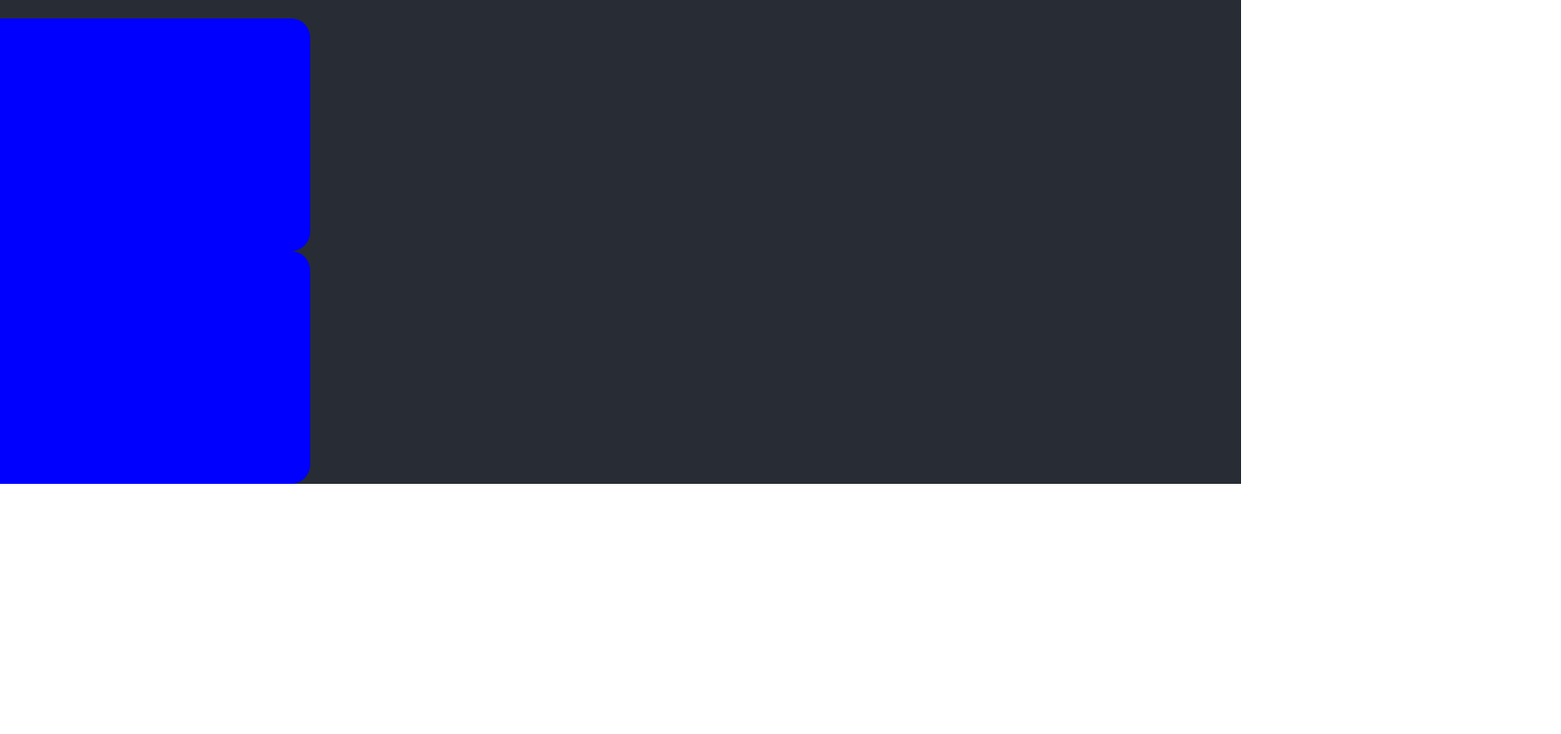
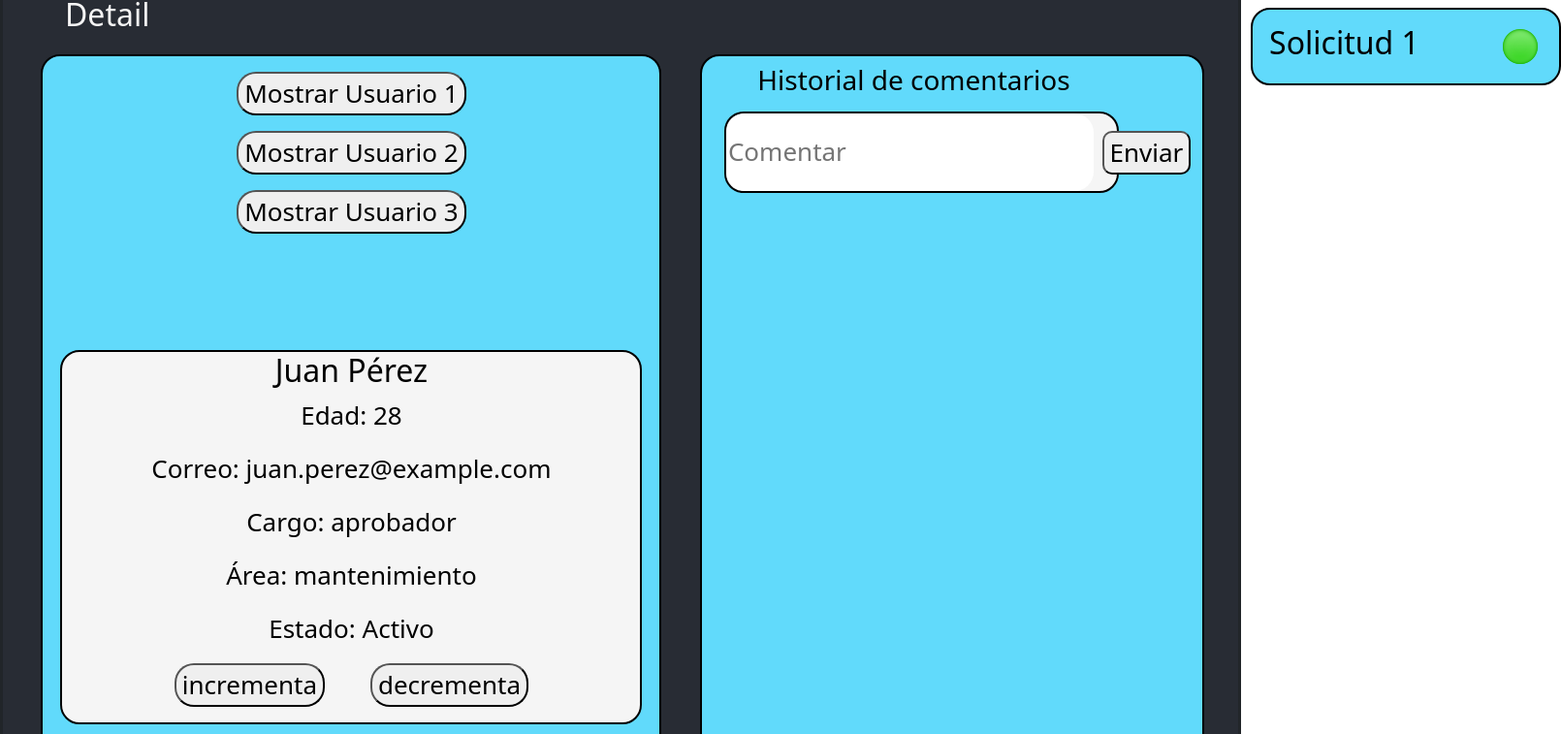
Before and after one commit to JPPUERTAORREGO/aprovals_process, a React (Create React App) app: page / in a window 1280 px wide. Shown: the part 139-896 px from the top of the page at 97% size, 1610 px wide, since content can reach past the window. Before the commit the page ends 800 px from the top, so only its background shows below. Built offline with nearby package versions, Linux system fonts and the light colour scheme.

Commit message:
ultima version funcional  de (Detail_component)

```diff
--- a/src/App.css
+++ b/src/App.css
@@ -4,13 +4,10 @@
 
 .Detail {
   background-color: #282c34;
-  min-height: 30vh;
-  display: flex;
-  flex-direction: column;
-  align-items: center;
-  justify-content: space-around;
-  font-size: calc(10px + 2vmin);
-  color: white;
+  border: solid;
+  border-radius: 20px;
+  min-height: 50vh;
+  min-width: 70vh;
 }
 
 .Header {
--- a/src/App.js
+++ b/src/App.js
@@ -1,5 +1,8 @@
 import 'bootstrap/dist/css/bootstrap.min.css';
 import './App.css';
+import React from 'react';
+import ReactDOM from 'react-dom';
+import ContadorComponent from './components/ContadorComponent';
 
 import { Header_component } from './components/Header_component';
 import { List_component } from './components/List_component';
@@ -17,8 +20,13 @@ function App() {
       <div className="Detail">
         <Detail_component />
       </div>
+      <div>
+        <ContadorComponent/>
+      </div>
     </div>
   );
 }
 
+ReactDOM.render(<App />, document.getElementById('root'));
+
 export default App;
--- /dev/null
+++ b/src/components/ContadorComponent.js
@@ -0,0 +1,37 @@
+import React, { useState } from 'react'
+import Data from './Data.js';
+
+
+const ContadorComponent = () => {
+  const [posicion, setPosicion] = useState(0);
+  const [contador, setContador] = useState(Data.usuarios[0].edad);
+
+  const cambiarPosicion = (nuevaPosicion) => {
+    setPosicion(nuevaPosicion);
+    setContador(Data.usuarios[nuevaPosicion].edad);
+  };
+  const usuario = Data.usuarios[posicion]
+
+
+  return (
+    <div>
+      <button onClick={() => cambiarPosicion(0)}>Mostrar Usuario 1</button>
+      <button onClick={() => cambiarPosicion(1)}>Mostrar Usuario 2</button>
+      <button onClick={() => cambiarPosicion(2)}>Mostrar Usuario 3</button>
+      <p>contador: </p>
+      <button onClick={() => { setContador(contador + 1) }}>incrementa</button>
+      <button onClick={() => { setContador(contador - 1) }}>decrementa</button>
+      <div key={usuario.id} className='usuario-info'>
+        <h2>{usuario.nombre} {usuario.apellido}</h2>
+        <p>Edad: {contador}</p>
+        <p>Correo: {usuario.correo}</p>
+        <p>Cargo: {usuario.cargo}</p>
+        <p>Área: {usuario.área}</p>
+        <p>Estado: {usuario.status ? 'Activo' : 'Inactivo'}</p>
+      </div>
+    </div>
+  )
+}
+
+
+export default ContadorComponent
--- a/public/false_users.json
+++ b/src/components/Data.js
@@ -1,4 +1,4 @@
-{
+const Data = {
     "usuarios": [
       {
         "id": 1,
@@ -6,9 +6,10 @@
         "apellido": "Pérez",
         "edad": 28,
         "correo": "juan.perez@example.com",
-        "cargo":"aprobador",
-        "status":true,
-        "área":"mantenimiento"
+        "cargo": "aprobador",
+        "status": true,
+        "área": "mantenimiento",
+        "comentario": []
       },
       {
         "id": 2,
@@ -16,9 +17,9 @@
         "apellido": "Gómez",
         "edad": 35,
         "correo": "maria.gomez@example.com",
-        "cargo":"solicitante",
-        "status":true,
-        "área":"mantenimiento"
+        "cargo": "solicitante",
+        "status": true,
+        "área": "mantenimiento"
       },
       {
         "id": 3,
@@ -26,9 +27,11 @@
         "apellido": "Rodríguez",
         "edad": 22,
         "correo": "carlos.rodriguez@example.com",
-        "cargo":"solicitante",
-        "status":false,
-        "área":"produccion"
+        "cargo": "solicitante",
+        "status": false,
+        "área": "produccion"
       }
     ]
-  }
+};
+
+export default Data;
--- a/src/components/Detail.css
+++ b/src/components/Detail.css
@@ -1,31 +1,176 @@
-.titulo{
-    margin-right: 185vh;
-}
-
-.principal{
-    background-color: blue;
-    border-radius: 20px;
-    margin-right: 140vh;
-    min-height: 30vh;
-    min-width: 60vh;
+.set{
     display: flex;
     flex-direction: row;
-    align-items: center;
-    justify-content: start;
+    justify-content: space-between;
     font-size: calc(10px + 2vmin);
     color: white;
 }
 
-.historial{
-    background-color: blue;
+.titulo{
+    margin-top: 20px;
+    margin-right: 6vh;
+    margin-left: 8vh;
+    color: whitesmoke;
+}
+
+.principal{
+    background-color: #61dafb;
+    border:solid 2px black;
     border-radius: 20px;
-    margin-right: 140vh;
-    min-height: 30vh;
-    min-width: 60vh;
+    margin-right: 5vh;
+    margin-left: -20vh;
+    margin-top: 10vh;
+    margin-bottom: 10vh;
+    min-height: 40vh;
+    min-width: 80vh;
+    display: flex;
+    flex-direction: column;
+    align-items: center;
+    justify-content: center;
+    overflow: auto;
+    font-size: calc(10px + 2vmin);
+    color: white;
+}
+
+.bttn-usuario{
+    display: flex;
+    flex-direction: column;
+    align-items: center;
+    justify-content: space-between;
+}
+
+.bttn-usuario button{
+    margin-top: 2vh;
+    border-radius: 20px;
+    height: 5vh;
+    min-width: 10vh;
+    padding-bottom: 5vh;
+}
+
+.bttn-usuario button:hover{
+    background-color: #61dafb;
+}
+
+.princi{
+    background-color: whitesmoke;
+    border:solid 2px black;
+    border-radius: 20px;
+    margin-right: 3vh;
+    margin-left: 3vh;
+    margin-top: 15vh;
+    margin-bottom: 5vh;
+    height: 20vh;
+    min-width: 75vh;
+    display: flex;
+    flex-direction:row;
+    justify-content: center;
+    height: auto;
+    color: black;
+}
+
+.bttn-increment{
     display: flex;
     flex-direction: row;
     align-items: center;
+    justify-content: space-around;
+}
+
+.bttn-increment button{
+    margin-bottom: 2vh;
+    border-radius: 20px;
+    height: 5vh;
+    min-width: 10vh;
+    padding-bottom: 5vh;
+    text-align: center;
+}
+
+.bttn-increment button:hover{
+    background-color: #61dafb;
+}
+
+.historial{
+    background-color: #61dafb;
+    border:solid 2px black;
+    border-radius: 20px;
+    margin-right: 6vh;
+    margin-top: 10vh;
+    margin-bottom: 10vh;
+    min-height: 30vh;
+    min-width: 65vh;
+    display: flex;
+    flex-direction: column;
+    align-items: center;
     justify-content: start;
-    font-size: calc(10px + 2vmin);
-    color: white;
+    color: black;
 }
+
+.historial h3{
+    margin-top: 8px;
+    margin-right: 10vh;
+    margin-bottom: -25px;
+}
+
+.histo1{
+    background-color: whitesmoke;
+    border:solid 2px black;
+    border-radius: 20px;
+    margin-top: 5vh;
+    margin-right: 12vh;
+    margin-left: 4vh;
+    min-height: 10vh;
+    min-width: 45vh;
+    display: flex;
+    flex-direction: row;
+    align-items: end;
+    justify-content: end;
+    color: black;
+}
+
+.histo1 p{
+    margin-right: 20px;
+    margin-bottom: 3px;
+    font-size: 16px;
+}
+
+.histo2 {
+    min-height: 10vh;
+    min-width: 35vh;
+    border-radius: 20px;
+    outline:none;
+    border: none;
+    margin-right: 3vh;
+}
+
+.envia {
+    margin-top: -8vh;
+    margin-left: 50vh;
+    border-radius: 10px;
+    height: 5vh;
+    min-width: 10vh;
+    padding-bottom: 5vh;
+    text-align: center;
+}
+
+.envia:hover{
+    background-color: #23b2da;
+}
+
+.solicitud {
+    background-color: #61dafb;
+    border:solid 2px black;
+    border-radius: 20px;
+    margin-right: 30vh;
+    margin-top: 4vh;
+    margin-bottom: 10vh;
+    height: 10vh;
+    min-width: 40vh;
+    display: flex;
+    flex-direction:row;
+    align-items: center;
+    justify-content: center;
+    color: black;
+}
+
+.solicitud h2{
+    margin-right: 10vh;
+}
--- a/src/components/Detail_component.js
+++ b/src/components/Detail_component.js
@@ -1,21 +1,91 @@
-import React from 'react';
+import React, { useState } from 'react';
+import Data from './Data.js';
 import './Detail.css';
 
 export const Detail_component = () => {
+  const [posicion, setPosicion] = useState(0);
+  const [contador, setContador] = useState(Data.usuarios[0].edad);
+
+  const cambiarPosicion = (nuevaPosicion) => {
+    setPosicion(nuevaPosicion);
+    setContador(Data.usuarios[nuevaPosicion].edad);
+  };
+
+  const usuario = Data.usuarios[posicion];
+  const [comentario, setComentario] = useState('');
+  const [historialComentarios, setHistorialComentarios] = useState([]);
+
+  const handleComentarioChange = (event) => {
+    setComentario(event.target.value);
+  };
+
+  const handleComentarioSubmit = () => {
+    // Verificar que el comentario no esté vacío antes de agregarlo
+    if (comentario.trim() !== '') {
+      const nuevoComentario = {
+        comentario: comentario,
+        fecha: new Date().toLocaleDateString(), // Puedes personalizar el formato de la fecha
+      };
+
+      // Actualizar el historial de comentarios
+      setHistorialComentarios([...historialComentarios, nuevoComentario]);
+
+      // Limpiar el input después de agregar el comentario
+      setComentario('');
+    }
+  };
+
   return (
-    <section>
+    <section className='set'>
       <h2 className='titulo'>Detail</h2>
       <div className='principal'>
-        <p>1</p>
+        <div className='bttn-usuario'>
+          <button onClick={() => cambiarPosicion(0)}>Mostrar Usuario 1</button>
+          <button onClick={() => cambiarPosicion(1)}>Mostrar Usuario 2</button>
+          <button onClick={() => cambiarPosicion(2)}>Mostrar Usuario 3</button>
+        </div>
+        <div className='princi'>
+          <div key={usuario.id} className='usuario-info'>
+            <h2>{usuario.nombre} {usuario.apellido}</h2>
+            <p>Edad: {contador}</p>
+            <p>Correo: {usuario.correo}</p>
+            <p>Cargo: {usuario.cargo}</p>
+            <p>Área: {usuario.área}</p>
+            <p>Estado: {usuario.status ? 'Activo' : 'Inactivo'}</p>
+            <div className='bttn-increment'>
+              <button onClick={() => { setContador(contador + 1) }}>incrementa</button>
+              <button onClick={() => { setContador(contador - 1) }}>decrementa</button>
+            </div>
+          </div>
+        </div>
       </div>
       <div className='historial'>
-        <div>
-          <p>1 Ene</p>
+        <h3>Historial de comentarios</h3>
+        <div className='histo1'>
+          <input
+            className='histo2'
+            placeholder='Comentar'
+            type='text'
+            value={comentario}
+            onChange={handleComentarioChange}
+          />
         </div>
+        <button className='envia' onClick={handleComentarioSubmit}>Enviar</button>
+        {historialComentarios.map((comentario, index) => (
+          <div key={index} className='histo1'>
+            <p>{comentario.comentario}</p>
+            <p>{comentario.fecha}</p>
+          </div>
+        ))}
+      </div>
+      <div className='solicitud'>
+        <h2>Solicitud 1</h2>
+        <img src='icons8-emoji-circulo-verde-48.png' alt='Emoji verde' />
       </div>
     </section>
-  )
-}
+  );
+};
+
 
 
 <div></div>
```
Also changed, not shown: src/components/false_users.json (added, +35 -0 lines), public/icons8-emoji-circulo-verde-48.png (added).
